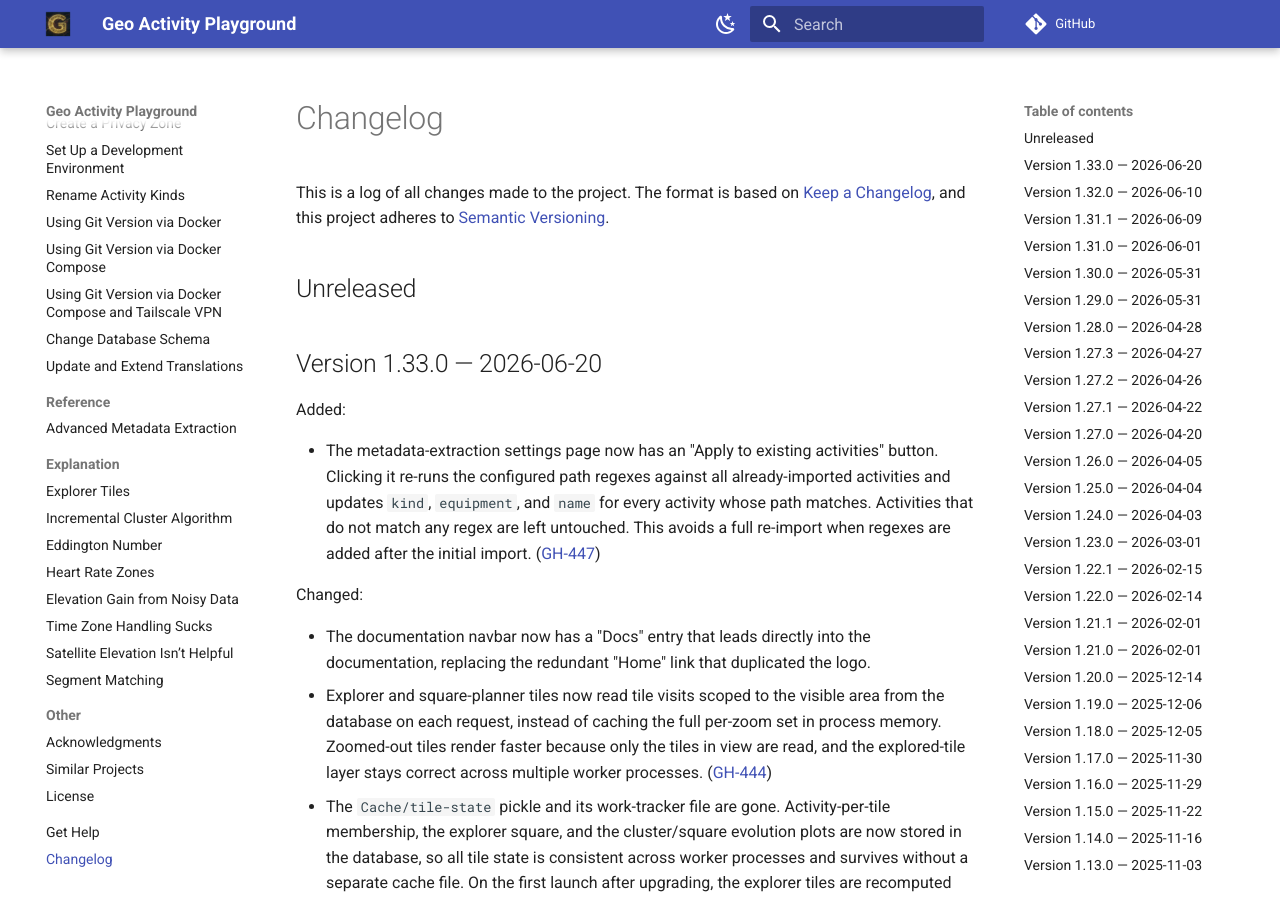
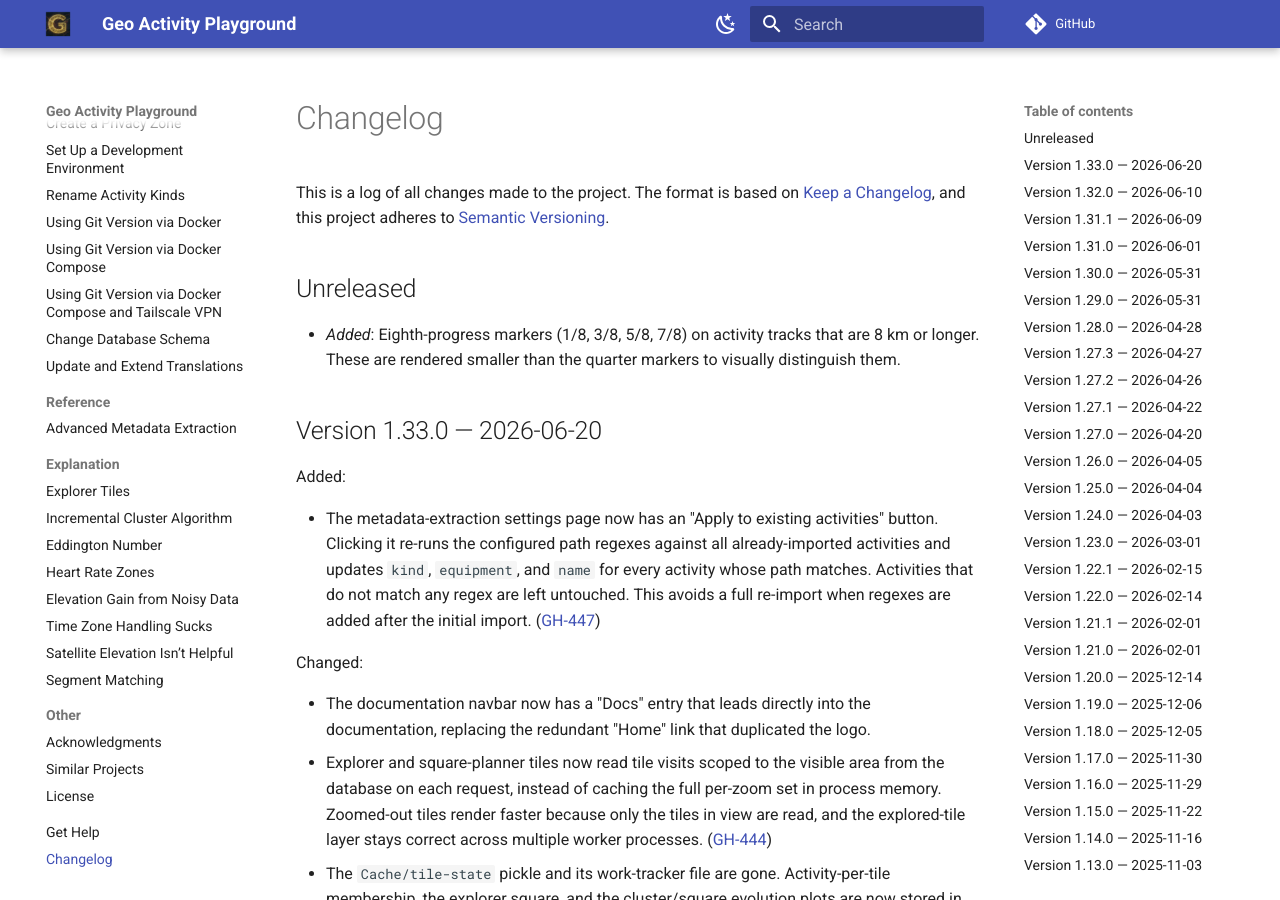
Before and after one commit to martin-ueding/geo-activity-playground, an MkDocs documentation site: the page built from docs/changelog.md, in a window 1280 px wide and 900 px high. Built offline with MkDocs 1.6.1 and Material for MkDocs 9.7.7, drawn with Linux system fonts in a browser that asks for light colours; comment, search, counter and statistics services are not loaded.

Commit message:
docs: changelog entry for eighth-progress markers

```diff
--- a/docs/changelog.md
+++ b/docs/changelog.md
@@ -16,6 +16,8 @@ Types of changes
 <!-- next version below this line -->
 
 ## Unreleased
+
+- *Added*: Eighth-progress markers (1/8, 3/8, 5/8, 7/8) on activity tracks that are 8 km or longer. These are rendered smaller than the quarter markers to visually distinguish them.
 
 
 ## Version 1.33.0 — 2026-06-20
```
